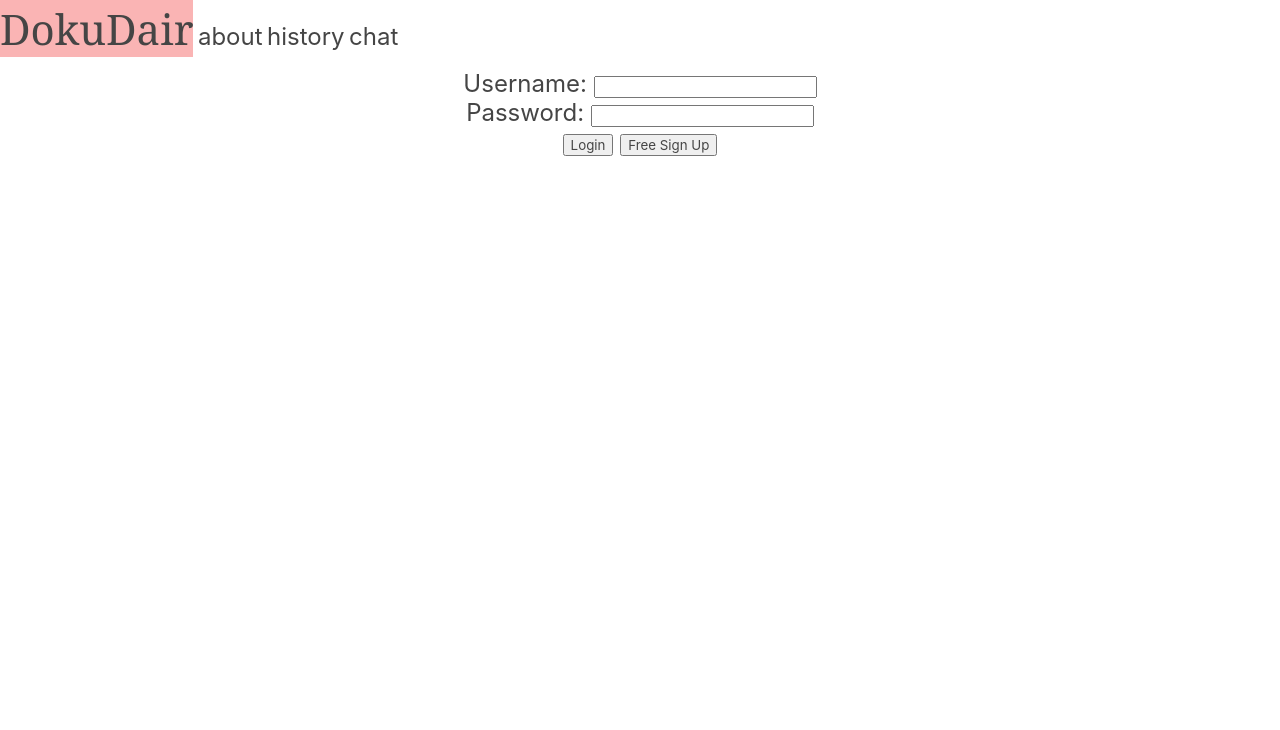
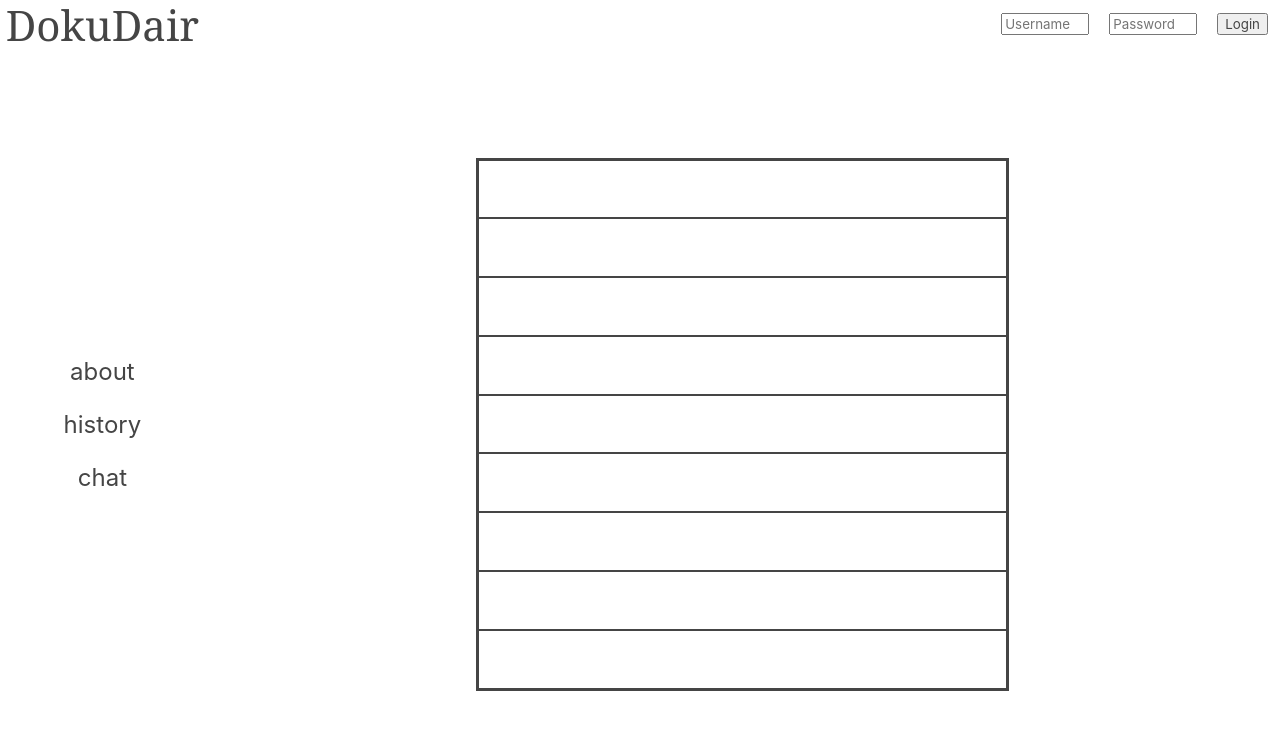
Before and after one commit to timviolino/dokuDair, a plain HTML site: page pages/chat.html in a window 1280 px wide. Drawn offline with Linux system fonts and the light colour scheme.

Commit message:
Experiment with grid tools

```diff
--- a/pages/chat.html
+++ b/pages/chat.html
@@ -7,19 +7,34 @@
     <title>Document</title>
     <link rel="stylesheet" href="../style.css">
 </head>
-<body>
-    <div id="nav-bar">
-        <a id="logo" class="menu-item" href="../index.html">DokuDair</a>
+<body class="container vertical">
+    <div class="container stretch" id="top">
+      <a class="container inflexible" id="logo" href="../index.html">DokuDair</a>
+      <div class="container" id="credentials">
+        <input placeholder="Username">
+        <input placeholder="Password">
+        <button>Login</button>
+      </div>
+    </div>
+    <div class="container stretch inflexible" id="bottom">
+      <div class="container vertical inflexible" id="nav-side">
         <a class="menu-item" href="about.html">about</a>
         <a class="menu-item" href="history.html">history</a>
         <a class="menu-item" href="chat.html">chat</a>
-        <div id="credentials" class="menu-item">
-            <p>Username: <input class="credential-input"></p>
-            <p>Password: <input class="credential-input"></p>
-            <button>Login</button>
-            <button>Free Sign Up</button>
+      </div>
+      <div class="container" id="content">
+        <div id="board">
+          <div class="section"></div>
+          <div class="section"></div>
+          <div class="section"></div>
+          <div class="section"></div>
+          <div class="section"></div>
+          <div class="section"></div>
+          <div class="section"></div>
+          <div class="section"></div>
+          <div class="section"></div>
         </div>
       </div>
-
+    </div>
 </body>
 </html>
--- a/style.css
+++ b/style.css
@@ -9,7 +9,7 @@
   --padding-large: 48px;
   --gap: 50px;
   --width-nav-side: 16vw;
-  --height-nav-top: 6vh;
+  --height-top: 6vh;
 }
 
 /* Font  */
@@ -49,25 +49,29 @@ a {
   background-color: var(--color-background);
 }
 
-#nav-side,
-#opponent-card {
+.color-light {
   background-color: var(--color-light);
 }
 
-#nav-top,
-#opponent-card > h3,
-#completion,
-#completion > p {
+.color-med,
+.menu-item:hover {
   background-color: var(--color-med);
 }
 
-#logo,
-.bar.outer {
+.color-dark {
   background-color: var(--color-dark);
 }
 
 #opponent-card {
   box-shadow: 2px 2px 8px rgba(0, 0, 0, 0.2);
+}
+
+#board {
+  border: 2px solid var(--color-text);
+}
+
+.section {
+  border: 1px solid var(--color-text);
 }
 
 /* Layout */
@@ -94,13 +98,13 @@ a {
   flex: none;
 }
 
-#nav-top {
-  height: var(--height-nav-top);
+#top {
+  height: var(--height-top);
 }
 
 #logo {
   width: var(--width-nav-side);
-  height: var(--height-nav-top);
+  height: var(--height-top);
 }
 
 #credentials {
@@ -113,24 +117,27 @@ a {
   max-width: 80px;
 }
 
-#content {
-  height: calc(100vh - var(--height-nav-top));
+#bottom {
+  height: calc(100vh - var(--height-top));
 }
 
 #nav-side {
   height: inherit;
   width: var(--width-nav-side);
-  gap: var(--gap);
 }
 
-#board {
+.menu-item {
+  padding: 12px;
+}
+
+#content {
   height: inherit;
   gap: var(--gap);
   box-sizing: border-box;
   padding: var(--padding-large);
 }
 
-#board > img {
+#content > img {
   flex: auto;
   height: 80%;
   width: auto;
@@ -179,3 +186,16 @@ a {
 .bar.inner {
   width: 69%;
 }
+
+#board {
+  flex: initial;
+  display: grid;
+  grid-template-columns: ;
+  width: 529px;
+  height: 529px;
+}
+
+/* Other */
+.menu-item {
+  transition: background-color 150ms;
+}
```
Also changed, not shown: index.html (+13 -13 lines), pages/about.html (+18 -15 lines), pages/history.html (+14 -19 lines).
